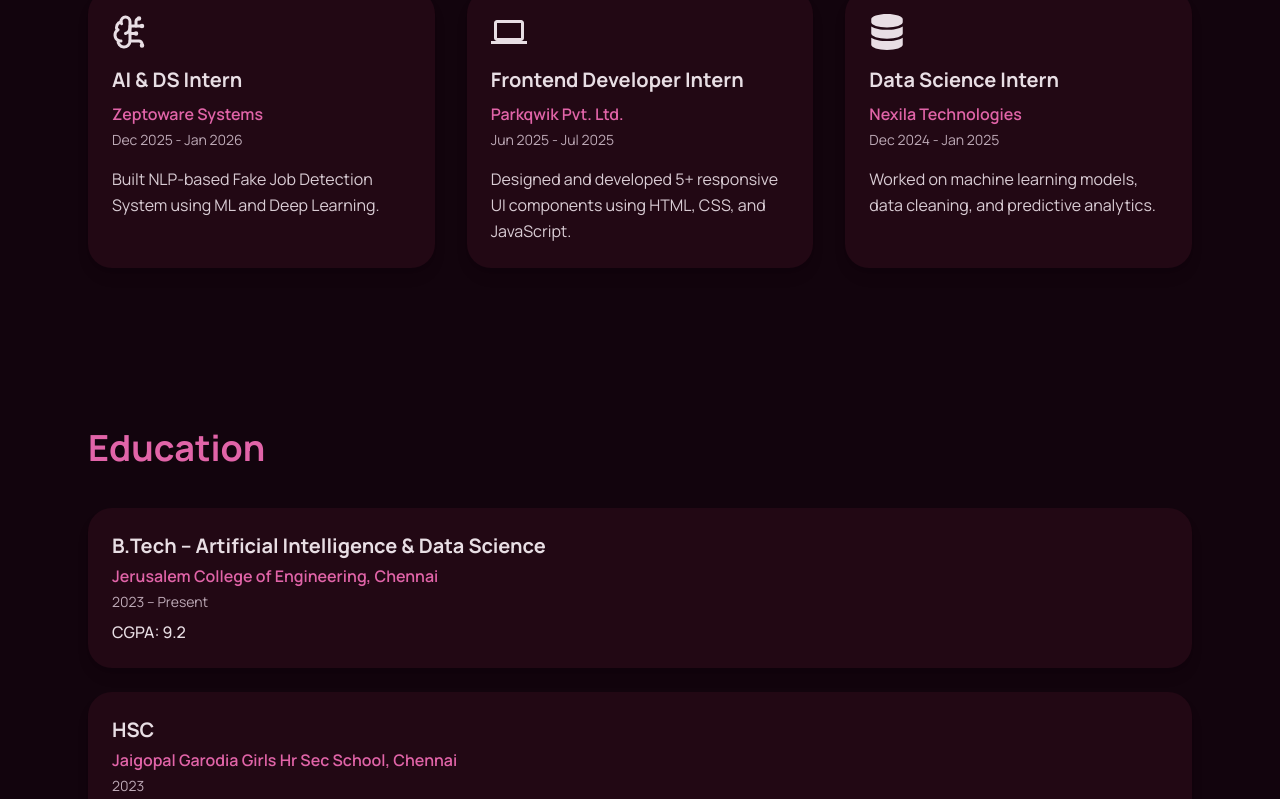
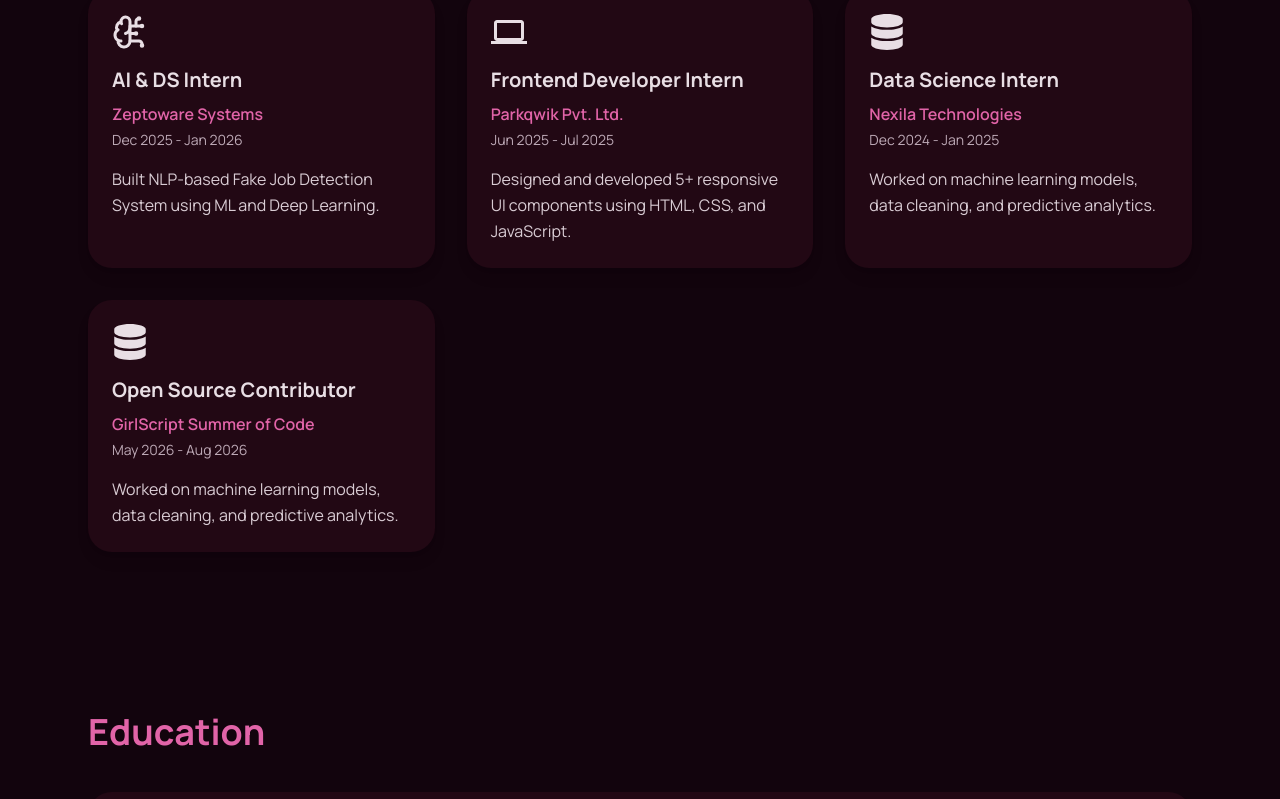
Before and after one commit to PojashriJM/PojashriJM_Portfolio, a Next.js app: page / in a window 1280 px wide. Shown: the part 2082-2881 px from the top of the page. Built offline with nearby package versions, Linux system fonts and the light colour scheme.

Commit message:
Added experience

```diff
--- a/app/page.tsx
+++ b/app/page.tsx
@@ -237,6 +237,14 @@
                 contribution:
                   "Worked on machine learning models, data cleaning, and predictive analytics.",
               },
+              {
+                position: "Open Source Contributor",
+                company: "GirlScript Summer of Code",
+                date: "May 2026 - Aug 2026",
+                icon: <FaDatabase />,
+                contribution:
+                  "Worked on machine learning models, data cleaning, and predictive analytics.",
+              }
             ].map((experience) => (
               <div
                 key={experience.position}
```
